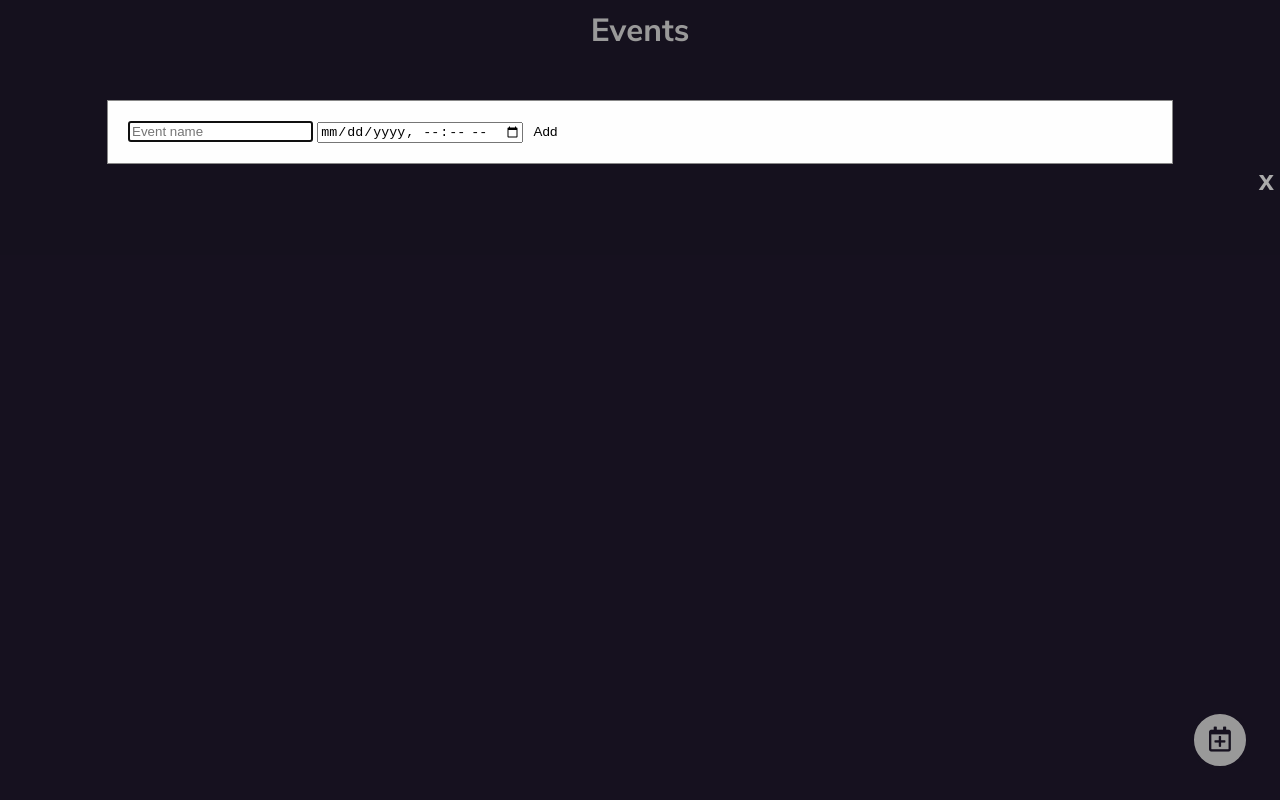
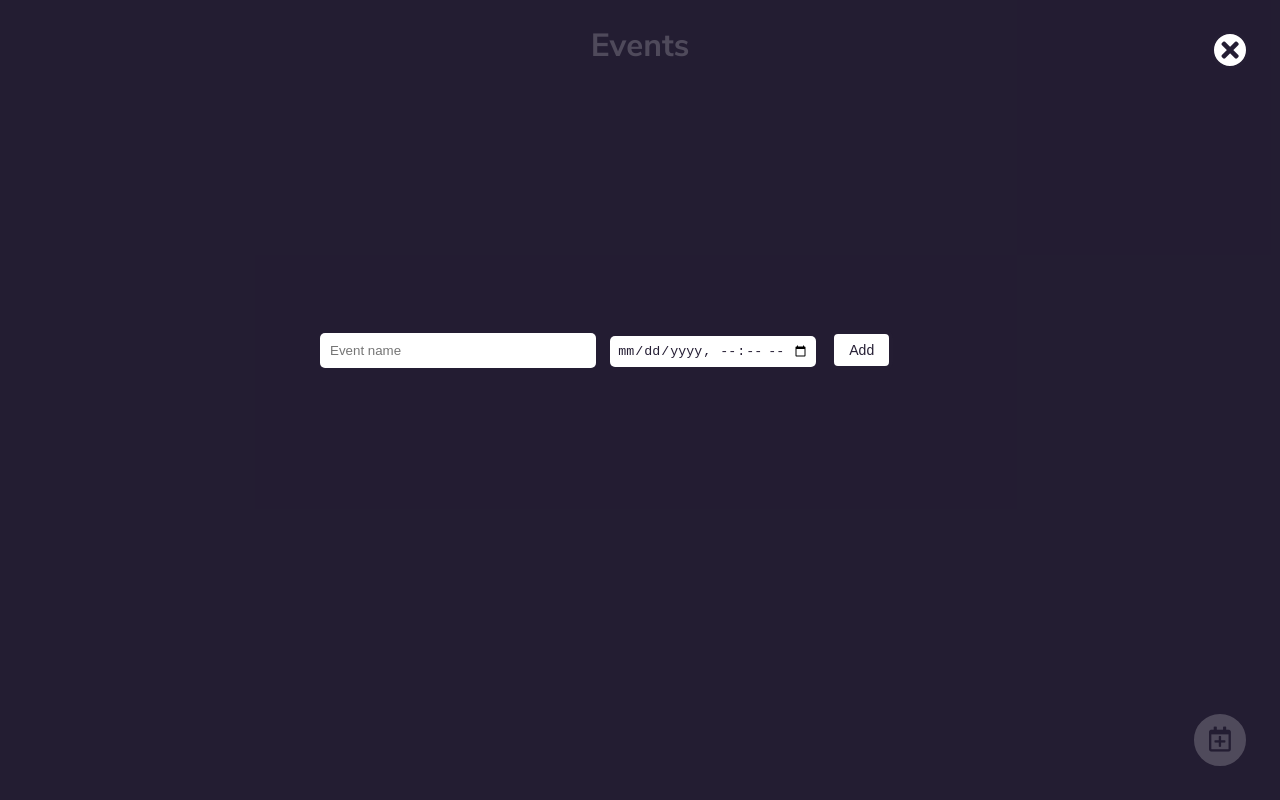
Before and after one commit to aynurajafarova/countdown-timer, a plain HTML site: page index.html in a window 1280 px wide. Both pictures are taken after a click on the button "Add event". Drawn offline with Linux system fonts and the light colour scheme.

Commit message:
modal ui changed

```diff
--- a/assets/icons/style.css
+++ b/assets/icons/style.css
@@ -1,19 +1,18 @@
 @font-face {
-  font-family: "icomoon";
-  src: url("./icomoon.eot?mcf8gp");
-  src: url("./icomoon.eot?mcf8gp#iefix") format("embedded-opentype"),
-    url("./icomoon.ttf?mcf8gp") format("truetype"),
-    url("./icomoon.woff?mcf8gp") format("woff"),
-    url("./icomoon.svg?mcf8gp#icomoon") format("svg");
+  font-family: 'icomoon';
+  src:  url('./icomoon.eot?y39utr');
+  src:  url('./icomoon.eot?y39utr#iefix') format('embedded-opentype'),
+    url('./icomoon.ttf?y39utr') format('truetype'),
+    url('./icomoon.woff?y39utr') format('woff'),
+    url('./icomoon.svg?y39utr#icomoon') format('svg');
   font-weight: normal;
   font-style: normal;
   font-display: block;
 }
 
-[class^="icon-"],
-[class*=" icon-"] {
+[class^="icon-"], [class*=" icon-"] {
   /* use !important to prevent issues with browser extensions that change fonts */
-  font-family: "icomoon" !important;
+  font-family: 'icomoon' !important;
   speak-as: never;
   font-style: normal;
   font-weight: normal;
@@ -26,7 +25,7 @@
   -moz-osx-font-smoothing: grayscale;
 }
 
-.icon-times-circle-regular:before {
+.icon-close:before {
   content: "\e900";
 }
 .icon-calendar-plus-regular:before {
--- a/assets/js/main.js
+++ b/assets/js/main.js
@@ -1,10 +1,17 @@
 const datepicker = document.querySelector(".datepicker");
 const eventName = document.querySelector(".event-name-input");
-const addEventBtn = document.getElementById("addEvent");
+const addEventBtn = document.querySelector(".add-event");
 const eventsList = document.querySelector(".events-list");
 
 let events = [];
 let id = 1;
+
+
+// let today = new Date().toISOString();
+// console.log(datepicker.min);
+// datepicker.min=today;
+
+
 
 // calculate date
 const showDateAze = () => {
@@ -173,8 +180,8 @@ addEventBtn.addEventListener("click", (e) => {
 
 // add event modal
 const modal = document.querySelector(".modal");
-const openModal = document.getElementById("openModal");
-const closeModal = document.getElementById("closeModal");
+const openModal = document.querySelector(".open-modal");
+const closeModal = document.querySelector(".close-modal");
 
 openModal.addEventListener("click", () => {
   modal.classList.add("active");
@@ -191,3 +198,9 @@ window.onclick = function (event) {
     modal.classList.remove("active");
   }
 };
+
+// (function () {
+//   datepicker.datetimepicker({
+//     minDate: new Date(),
+//   });
+// }());
--- a/assets/styles/components/_buttons.scss
+++ b/assets/styles/components/_buttons.scss
@@ -5,25 +5,26 @@
   }
 }
 
-#openModal {
+.btn {
   border: toRem(4) solid $btn-color;
+  background-color: #fff;
+  transition: 0.5s ease;
+  color: $btn-color;
+  &:hover {
+    color: #fff;
+    background: $gradient;
+  }
+}
+
+.open-modal {
   width: toRem(60);
   height: toRem(60);
   border-radius: 50%;
-  background-color: #fff;
   position: fixed;
   right: toRem(30);
   bottom: toRem(30);
-  transition: 0.8s ease;
   .icon-calendar-plus-regular {
     font-size: toRem(25);
-    color: $btn-color;
-  }
-  &:hover {
-    background: $gradient;
-    .icon-calendar-plus-regular {
-      color: #fff;
-    }
   }
 }
 
@@ -34,7 +35,7 @@
   right: 0;
   top: 65%;
   text-align: center;
-  padding: 20px;
+  padding: toRem(20);
   box-sizing: border-box;
   color: #ffffff;
   opacity: 0;
--- a/assets/styles/components/_event-list-item.scss
+++ b/assets/styles/components/_event-list-item.scss
@@ -38,7 +38,7 @@
     //   rgba(213, 58, 157, 0.9)
     // );
     background: $gradient;
-    border-radius: inherit;
+    border-radius: toRem(5);
     opacity: 0;
   }
   .name {
@@ -49,7 +49,7 @@
     text-align: center;
   }
   .date {
-    width: 50%;
+    width: 55%;
     @include display($b);
     font-size: toRem(14);
     line-height: 1.2;
--- a/assets/styles/components/_forms.scss
+++ b/assets/styles/components/_forms.scss
@@ -1,7 +1,23 @@
 .add-event-form {
-  background-color: #fefefe;
   margin: auto;
-  padding: 20px;
-  border: 1px solid #888;
-  width: 80%;
+  padding-bottom: toRem(100);
+  width: 50%;
+  .event-name-input {
+    width: 40%;
+    padding: toRem(10);
+    border-radius: toRem(5);
+    margin-right: toRem(10);
+  }
+  .datepicker {
+    width: 30%;
+    padding: toRem(7);
+    border-radius: toRem(5);
+    color: $text-color;
+    margin-right: toRem(10);
+  }
+  .add-event {
+    padding: toRem(8) toRem(15);
+    border-radius: toRem(8);
+    font-size: toRem(14);
+  }
 }
--- a/assets/styles/components/_header.scss
+++ b/assets/styles/components/_header.scss
@@ -1,7 +1,7 @@
 header {
   text-align: center;
   font-size: toRem(32);
-  @include pad(toRem(15), toRem(0), toRem(15), toRem(0));
+  @include pad(toRem(30), toRem(0), toRem(20), toRem(0));
   color: #fff;
   font-weight: 700;
 }
--- a/assets/styles/components/_modal.scss
+++ b/assets/styles/components/_modal.scss
@@ -1,35 +1,25 @@
-%close-btn {
-  color: #000;
-  text-decoration: none;
-  cursor: pointer;
-}
-
 .modal {
-  display: none;
+  @include display($n);
   position: fixed;
   z-index: 1;
-  padding-top: 100px;
   left: 0;
   top: 0;
   width: 100%;
   height: 100%;
   overflow: auto;
-  background-color: rgb(0, 0, 0);
-  background-color: rgba(0, 0, 0, 0.4);
-  #closeModal {
-    color: #aaaaaa;
-    float: right;
-    font-size: 28px;
-    font-weight: bold;
-    &:hover {
-      @extend %close-btn;
-    }
-    &:focus {
-      @extend %close-btn;
-    }
+  background-color: rgba(36, 29, 51, 0.8);
+  .close-modal {
+    width: toRem(40);
+    height: toRem(40);
+    font-size: toRem(25);
+    @include centered;
+    border-radius: 50%;
+    position: fixed;
+    top: toRem(30);
+    right: toRem(30);
   }
 }
 
 .modal.active {
-  display: block;
+  @include centered;
 }
--- a/assets/styles/utilities/_common.scss
+++ b/assets/styles/utilities/_common.scss
@@ -14,3 +14,7 @@ button {
   width: 90%;
   margin: 0 auto;
 }
+input {
+  border: none;
+  outline: none;
+}
--- a/index.html
+++ b/index.html
@@ -21,11 +21,13 @@
             placeholder="Event name"
           />
           <input type="datetime-local" class="datepicker" />
-          <button id="addEvent">Add</button>
+          <button class="add-event btn">Add</button>
         </form>
-        <button id="closeModal">x</button>
+        <button class="close-modal btn">
+          <i class="icon-close"></i>
+        </button>
       </div>
-      <button id="openModal" title="Add event">
+      <button class="open-modal btn" title="Add event">
         <i class="icon-calendar-plus-regular"></i>
       </button>
       <div class="container">
```
Also changed, not shown: assets/icons/icomoon.svg, assets/icons/icomoon.ttf, assets/icons/icomoon.woff, assets/styles/main.css, 2 other files.
